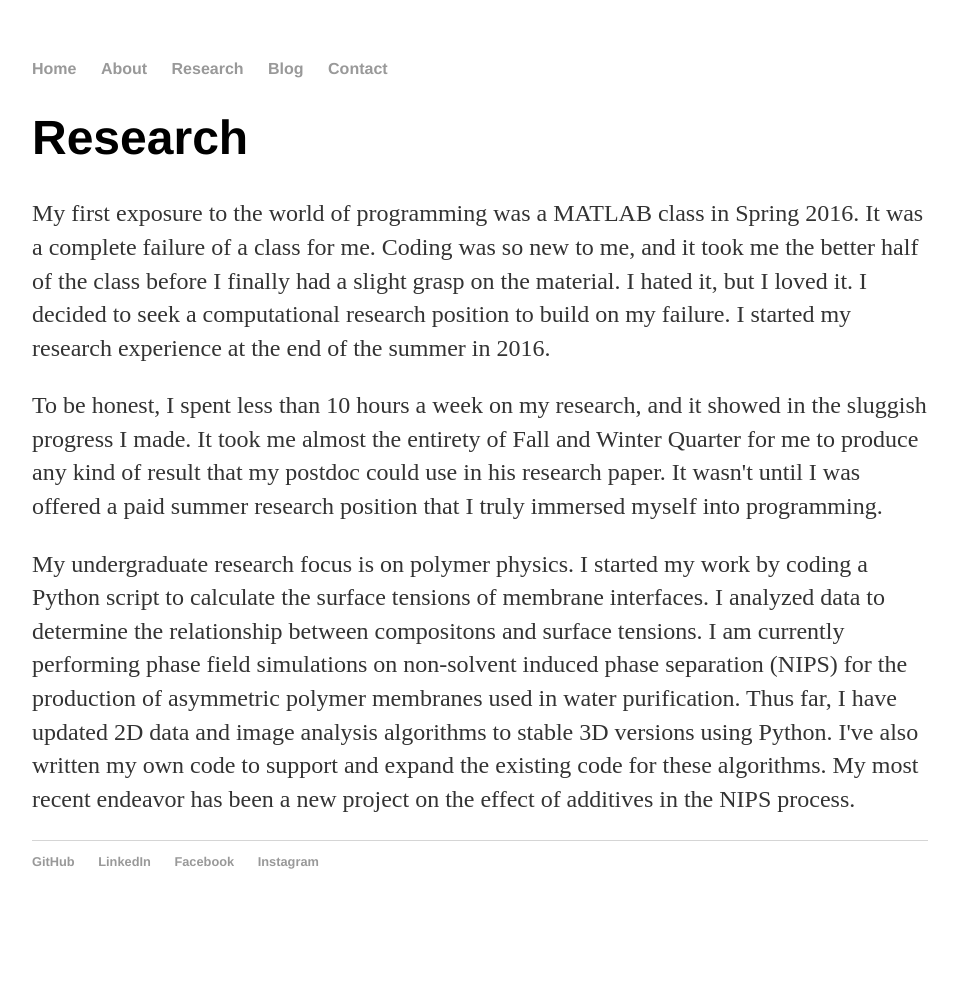
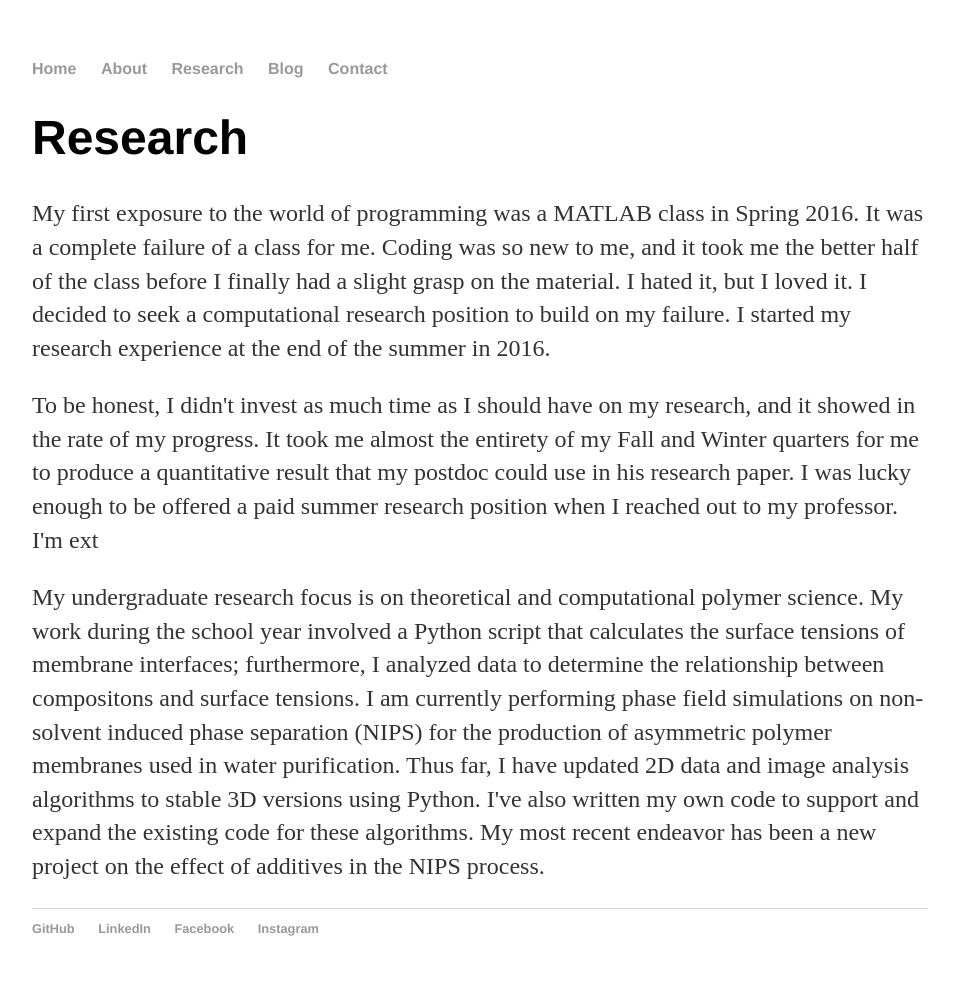
Before and after one commit to 1996leejoshua/1996leejoshua.github.io, a Jekyll site: the page built from research/index.html, in a window 1280 px wide. Shown: the whole page, without its empty margins (160-1119 px from the left). Built offline with Jekyll 4.4.1, drawn with Linux system fonts in a browser that asks for light colours; before the commit the page ends 929 px from its top, so only the background shows below that.

Commit message:
Update index.html

```diff
--- a/research/index.html
+++ b/research/index.html
@@ -5,9 +5,9 @@
 	<h1>{{ page.title }}</h1>
 	<p>My first exposure to the world of programming was a MATLAB class in Spring 2016. It was a complete failure of a class for me. Coding was so new to me, and it took me the better half of the class before I finally had a slight grasp on the material. I hated it, but I loved it. I decided to seek a computational research position to build on my failure. I started my research experience at the end of the summer in 2016. </p>
 	<p> </p>
-	<p>To be honest, I spent less than 10 hours a week on my research, and it showed in the sluggish progress I made. It took me almost the entirety of Fall and Winter Quarter for me to produce any kind of result that my postdoc could use in his research paper. It wasn't until I was offered a paid summer research position that I truly immersed myself into programming.</p>
+	<p>To be honest, I didn't invest as much time as I should have on my research, and it showed in the rate of my progress. It took me almost the entirety of my Fall and Winter quarters for me to produce a quantitative result that my postdoc could use in his research paper. I was lucky enough to  be offered a paid summer research position when I reached out to my professor. I'm ext</p>
 	<p> </p>
-	<p>My undergraduate research focus is on polymer physics. I started my work by coding a Python script to calculate the surface tensions of membrane interfaces. I analyzed data to determine the relationship between compositons and surface tensions. I am currently performing phase field simulations on non-solvent induced phase separation (NIPS) for the production of asymmetric polymer membranes used in water purification. Thus far, I have updated 2D data and image analysis algorithms to stable 3D versions using Python. I've also written my own code to support and expand the existing code for these algorithms. My most recent endeavor has been a new project on the effect of additives in the NIPS process.</p>
+	<p>My undergraduate research focus is on theoretical and computational polymer science. My work during the school year involved a Python script that calculates the surface tensions of membrane interfaces; furthermore, I analyzed data to determine the relationship between compositons and surface tensions. I am currently performing phase field simulations on non-solvent induced phase separation (NIPS) for the production of asymmetric polymer membranes used in water purification. Thus far, I have updated 2D data and image analysis algorithms to stable 3D versions using Python. I've also written my own code to support and expand the existing code for these algorithms. My most recent endeavor has been a new project on the effect of additives in the NIPS process.</p>
 
 
 	</ul>
```
